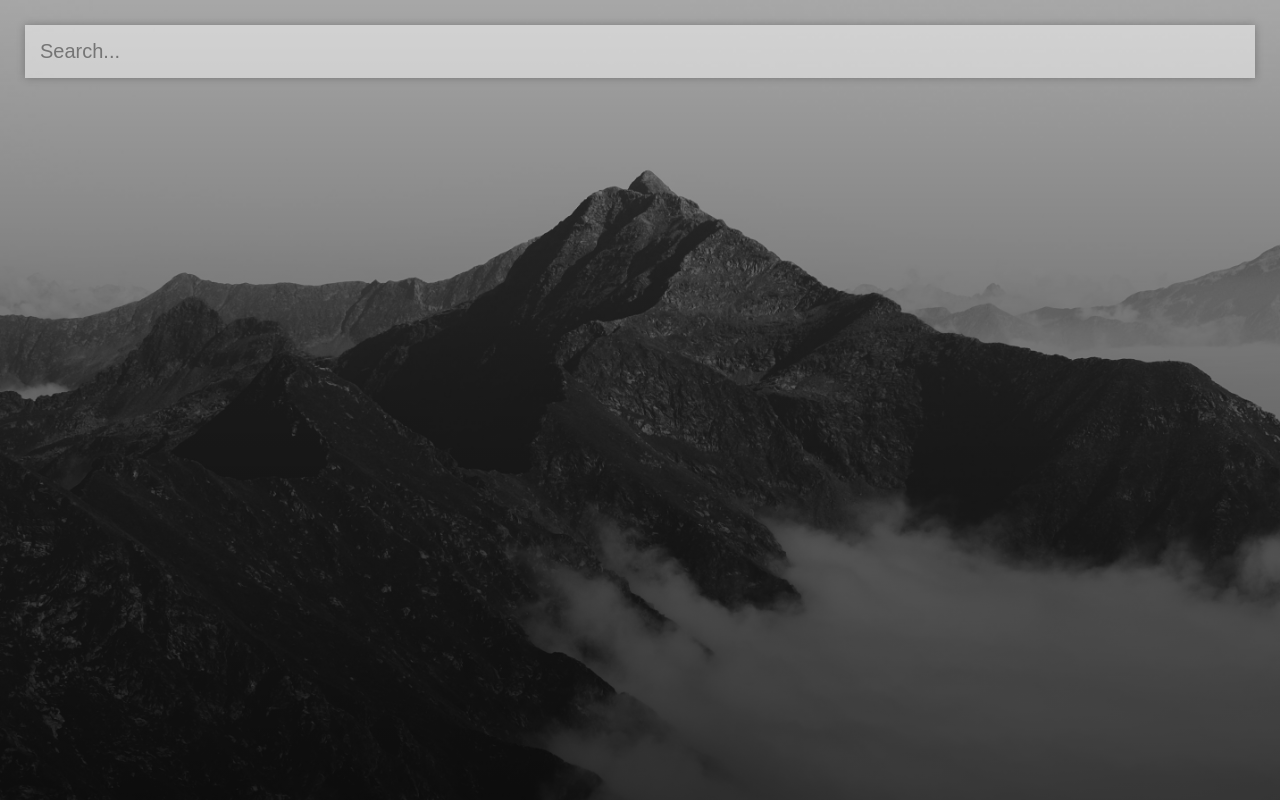
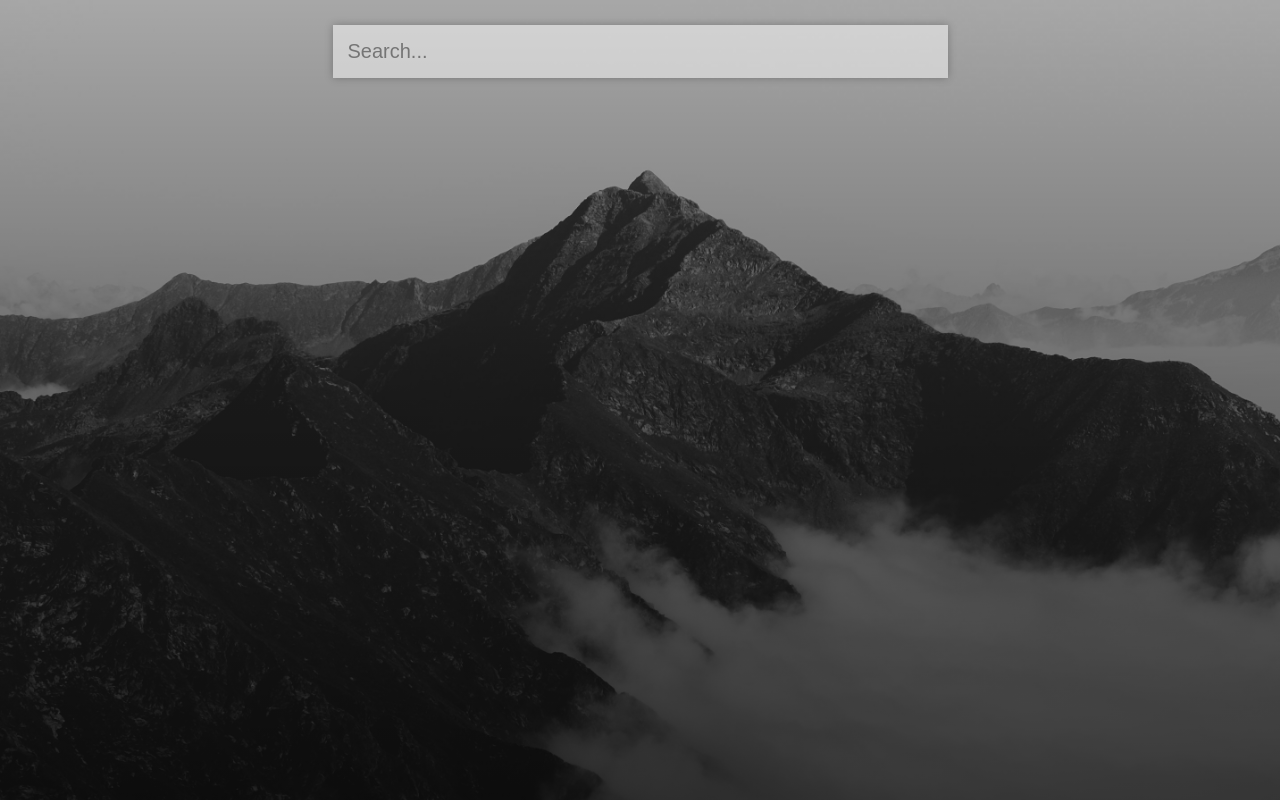
Before and after one commit to karenheyn/Vue-Weather-App, a Vue app: page / in a window 1280 px wide. Built offline with nearby package versions, Linux system fonts and the light colour scheme.

Commit message:
added media query for large screens

```diff
--- a/src/App.vue
+++ b/src/App.vue
@@ -187,4 +187,10 @@ main {
   font-style: italic;
   text-shadow: 3px 6px rgba(0, 0, 0, 0.25);
 }
+@media only screen and (min-width: 600px) {
+  .search-container .search-bar {
+    width: 50%;
+    margin: 0 auto;
+  }
+}
 </style>
```
